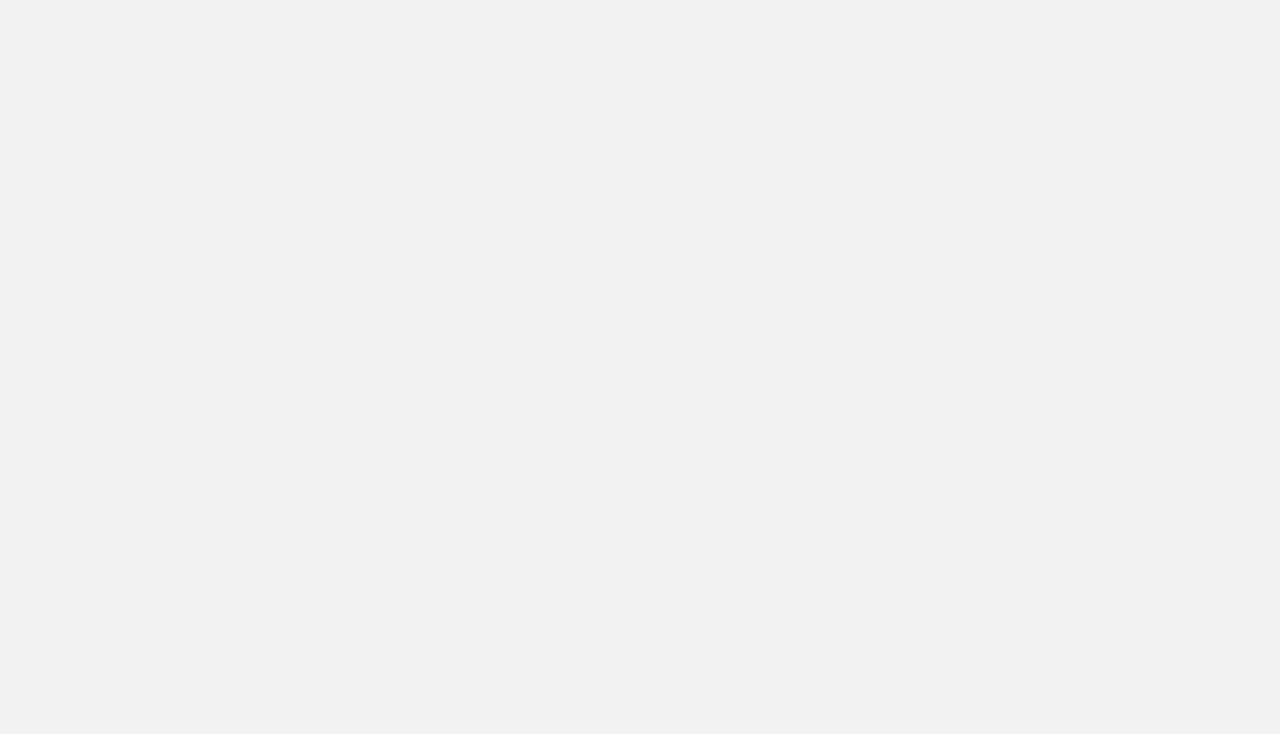
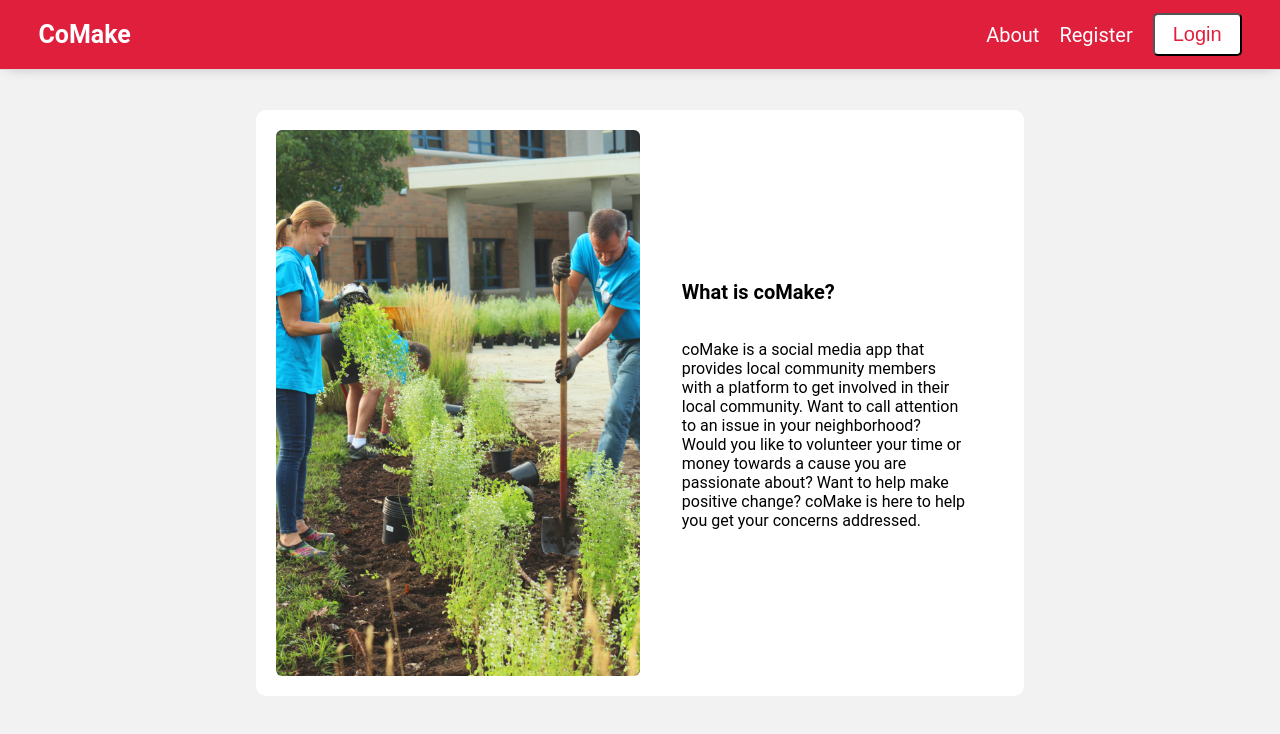
Before and after one commit to patrick-replogle/co-make-fe, a React (Create React App) app in the folder co-make/: page /about in a window 1280 px wide. Shown: the top 734 px of the page. Built offline with nearby package versions, Linux system fonts and the light colour scheme; a web font is replaced by a local one.

Commit message:
added a basic about page and test for the component

```diff
--- a/co-make/src/App.js
+++ b/co-make/src/App.js
@@ -11,6 +11,7 @@ import Profile from "./components/profile/Profile.js";
 import AddPostForm from "./components/add-post-form/AddPostForm.js";
 import UserForm from "./components/profile/UserForm.js";
 import IssueCard from "./components/issues/IssueCard.js";
+import AboutPage from "./components/authentication/AboutPage.js";
 
 function App() {
   return (
@@ -23,6 +24,7 @@ function App() {
         <PrivateRoute path="/profile_form" component={UserForm} />
         <Route path="/register" component={Register} />
         <Route path="/login" component={Login} />
+        <Route path="/about" component={AboutPage} />
         <Route exact path="/" component={WelcomePage} />
       </Switch>
     </div>
--- a/co-make/src/App.scss
+++ b/co-make/src/App.scss
@@ -838,3 +838,61 @@ p {
   justify-content: center;
   margin: 20px 0;
 }
+
+/* about page styles */
+
+.aboutPageContainer {
+  display: flex;
+  justify-content: center;
+  align-items: center;
+  width: 100%;
+
+  div {
+    display: flex;
+    align-items: center;
+    justify-content: flex-start;
+    background: white;
+    border-radius: 10px;
+    margin: 40px 0;
+    padding: 20px;
+    width: 60%;
+
+    @media (max-width: 900px) {
+      width: 80%;
+    }
+
+    @media (max-width: 700px) {
+      flex-direction: column;
+    }
+
+    img {
+      width: 50%;
+      border-radius: 6px;
+
+      @media (max-width: 700px) {
+        width: 90%;
+        margin-bottom: -40px;
+      }
+    }
+
+    .aboutPageText {
+      display: flex;
+      flex-direction: column;
+      align-items: flex-start;
+      width: 45%;
+      margin-left: 3%;
+
+      @media (max-width: 700px) {
+        width: 100%;
+      }
+
+      p {
+        text-align: left;
+
+        @media (max-width: 700px) {
+          margin-top: -10px;
+        }
+      }
+    }
+  }
+}
--- /dev/null
+++ b/co-make/src/components/authentication/AboutPage.js
@@ -0,0 +1,30 @@
+import React from "react";
+import Planting from "../../img/planting.jpg";
+
+import AuthHeader from "./AuthHeader.js";
+
+const AboutPage = () => {
+  return (
+    <>
+      <AuthHeader />
+      <div className="aboutPageContainer">
+        <div>
+          <img src={Planting} alt="about avatar" />
+          <div className="aboutPageText">
+            <h3>What is coMake?</h3>
+            <p>
+              coMake is a social media app that provides local community members
+              with a platform to get involved in their local community. Want to
+              call attention to an issue in your neighborhood? Would you like to
+              volunteer your time or money towards a cause you are passionate
+              about? Want to help make positive change? coMake is here to help
+              you get your concerns addressed.
+            </p>
+          </div>
+        </div>
+      </div>
+    </>
+  );
+};
+
+export default AboutPage;
--- a/co-make/src/components/authentication/AuthHeader.js
+++ b/co-make/src/components/authentication/AuthHeader.js
@@ -11,12 +11,23 @@ const AuthHeader = () => {
       <div className="authHeaderLinks">
         {pathname === "/register" && (
           <>
+            <Link to="/about">About</Link>
             <Link to="/register">Register</Link>
             <button onClick={() => push("/login")}>Login</button>
           </>
         )}
+
+        {pathname === "/about" && (
+          <>
+            <Link to="/about">About</Link>
+            <Link to="/register">Register</Link>
+            <button onClick={() => push("/login")}>Login</button>
+          </>
+        )}
+
         {pathname === "/login" && (
           <>
+            <Link to="/about">About</Link>
             <Link to="/login">Login</Link>
             <button onClick={() => push("/register")}>Register</button>
           </>
```
Also changed, not shown: co-make/src/img/planting.jpg (added), 1 other file (tests, documents, lock files or other folders).
